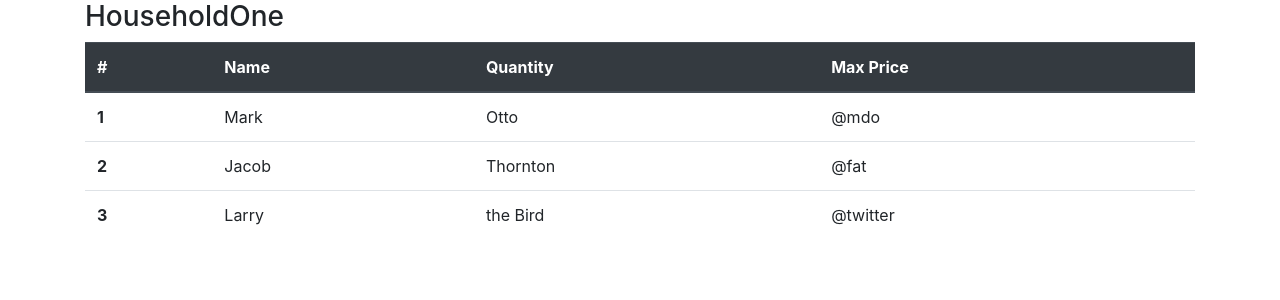
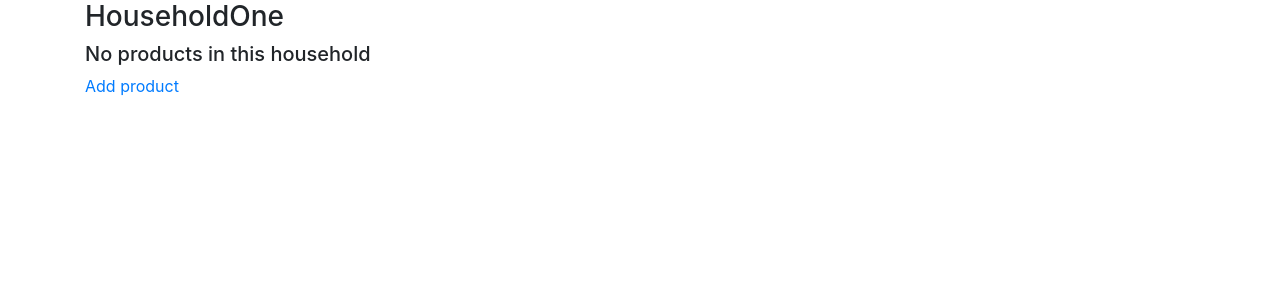
Before and after one commit to Seqrous/ThingsWeNeedRedefined, a Django app: page /main/ in a window 1280 px wide. Shown: the part 56-356 px from the top of the page. Run offline with Django 3.2, Linux system fonts and the light colour scheme; a user stored in the database is signed in; data comes from the database, SQL or seed files in the repository; both versions use the stored data as it was after the commit; data that the repository does not hold is empty; some libraries are stand-ins or nearby versions.

Commit message:
Add 'add product' button

```diff
--- a/ThingsWeNeed/shopping_app/templates/shopping_app/index.html
+++ b/ThingsWeNeed/shopping_app/templates/shopping_app/index.html
@@ -3,8 +3,10 @@
 {% block content %}
 
     <div class='container'>
+        {% if household_list %}
             {% for household in household_list %}
                 <h3>{{ household.name }}</h3>
+                {% if household.products.all %}
                     <table class="table">
                         <thead class="thead-dark">
                             <tr>
@@ -15,26 +17,24 @@
                             </tr>
                         </thead>
                         <tbody>
+                            {% for product in household.products.all %}
                                 <tr>
-                    <th scope="row">1</th>
-                        <td>Mark</td>
-                        <td>Otto</td>
-                        <td>@mdo</td>
+                                <th scope="row">{{ forloop.counter }}</th>
+                                    <td>product.name</td>
+                                    <td>product.quantity</td>
+                                    <td>product.max_price</td>
                                 </tr>
-                    <tr>
-                        <th scope="row">2</th>
-                        <td>Jacob</td>
-                        <td>Thornton</td>
-                        <td>@fat</td>
-                    </tr>
-                    <tr>
-                        <th scope="row">3</th>
-                        <td>Larry</td>
-                        <td>the Bird</td>
-                        <td>@twitter</td>
-                </tr>
+                            {% endfor %}
                         </tbody>
                     </table>
+                {% else %}
+                    <h5>No products in this household</h5>
+                    <p><a href="">Add product</a></p>
+                {% endif %}
             {% endfor %}
+        {% else %}
+            <br>
+            <h1>Nothing to see here ¯\_(ツ)_/¯</h1>
+        {% endif %}
     </div>
 {% endblock %}
```
Also changed, not shown: ThingsWeNeed/db.sqlite3, ThingsWeNeed/shopping_app/migrations/0001_initial.py, ThingsWeNeed/shopping_app/migrations/0002_auto_20200714_1626.py (deleted). Lines whose indentation alone changed are shown as unchanged.
